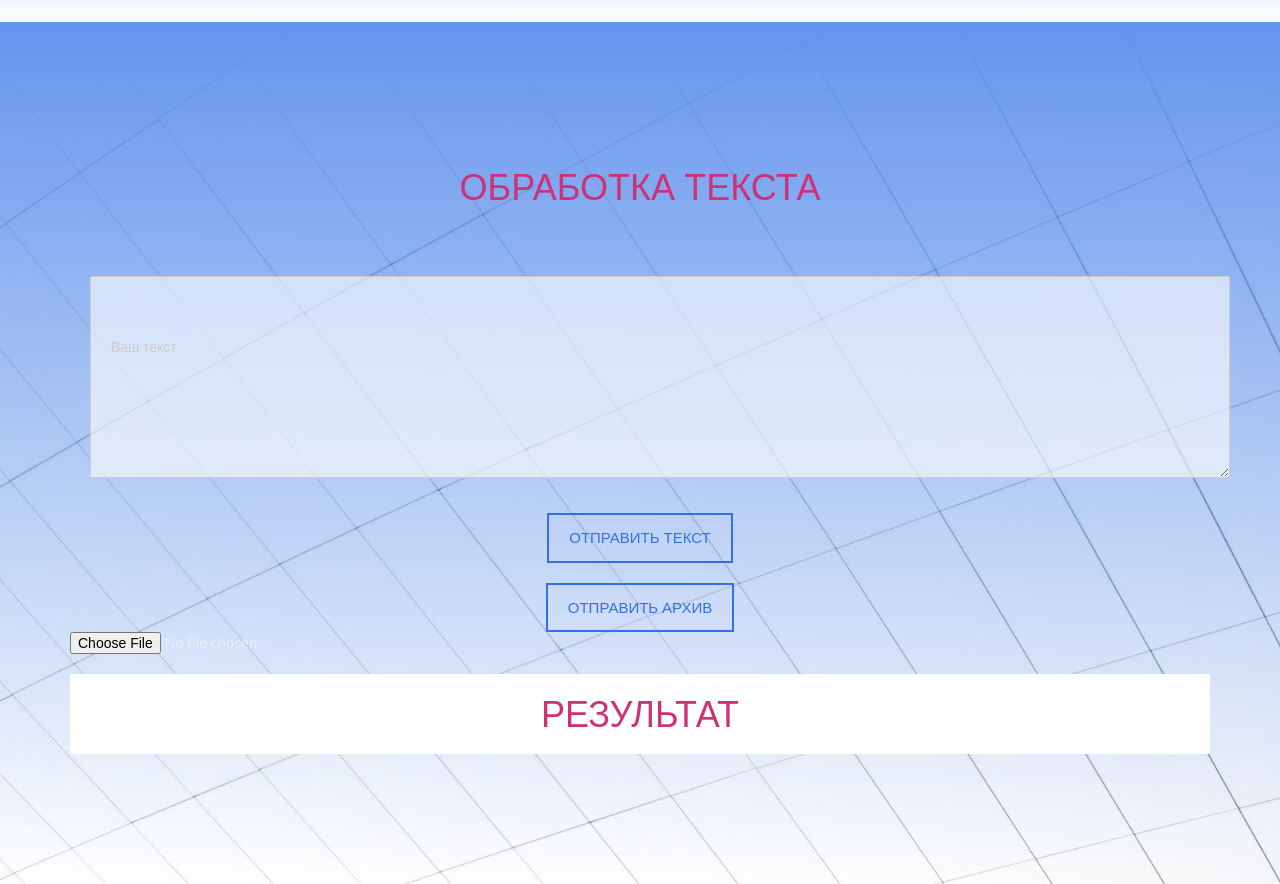
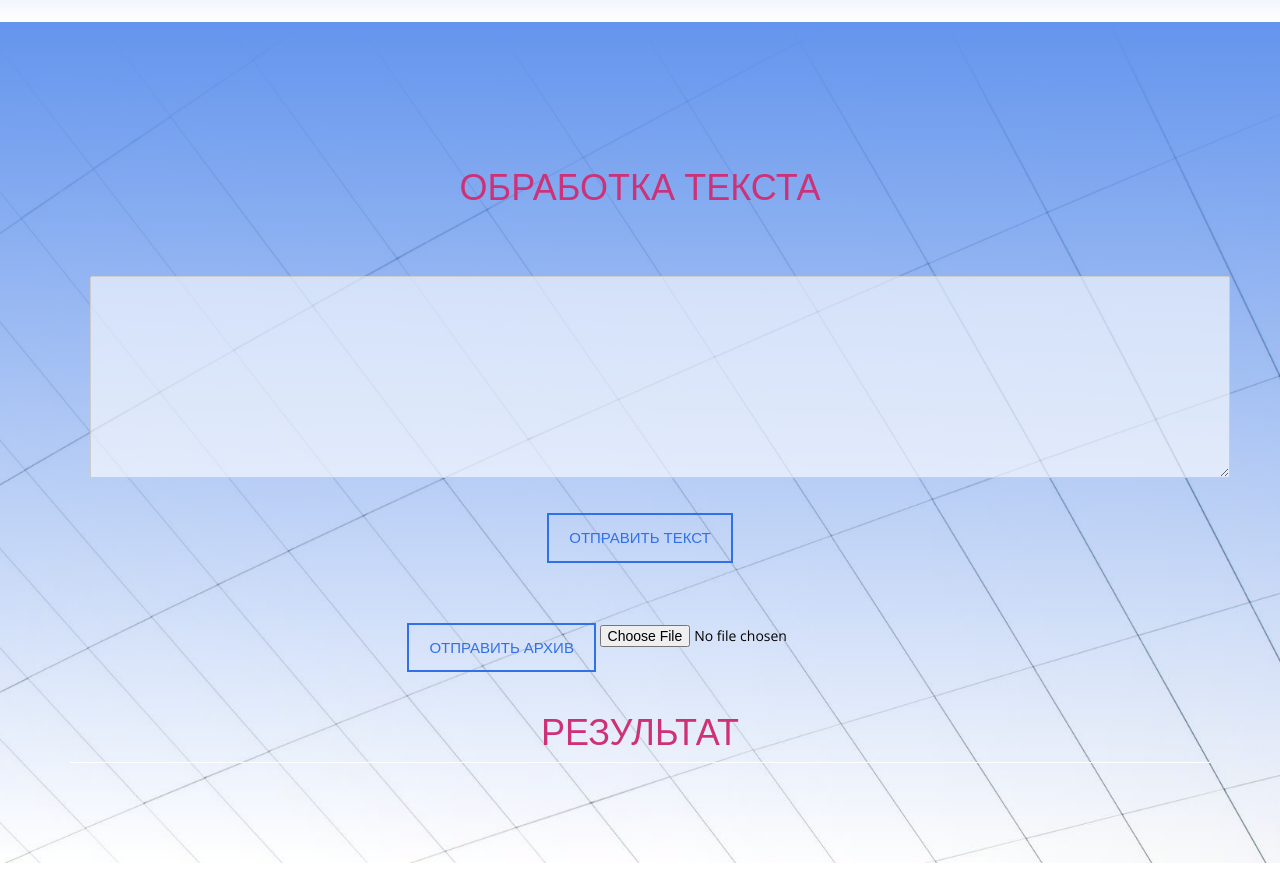
Before and after one commit to uliana-sentsova/NER, a plain HTML site: page templates/index.html in a window 1280 px wide. Shown: the part 1640-2524 px from the top of the page. After the commit the page ends 2503 px from the top, so only its background shows below. Drawn offline with nearby package versions, Linux system fonts and the light colour scheme.

Commit message:
udate index.html

```diff
--- a/templates/index.html
+++ b/templates/index.html
@@ -70,7 +70,8 @@
     </div>
   </div>
 </header>
-<!-- Services Section -->
+
+
 <div id="services" class="text-center">
   <div class="container">
     <div class="col-md-8 col-md-offset-2 section-title">
@@ -86,12 +87,8 @@
         <h4>Получи отчёт</h4>
         <p>Информация о персонах, организациях и локациях, упомянутых в текстах.</p>
       </div>
-<!--       <div class="col-xs-6 col-md-4"> <i class="fa fa-area-chart"></i>
-        <h4>Получи визуализацию</h4>
-        <p>Графы связей между сущностями в тексте.</p> -->
-      </div>
     </div>
-  </div>
+</div>
 </div>
 
 
@@ -103,26 +100,41 @@
         <h1>Обработка текста</h1>
 
       </div>
-        <form>
-          <div class="form-group">
-            <textarea name="message" id="message" class="form-control" rows="4" placeholder="Ваш текст" required></textarea>
+      <form>
+
+          <div class="form-group" align="center">
+            <textarea name="message" id="message" class="form-control" rows="4" placeholder="Ваш текст" required>
+            </textarea>
             <p class="help-block text-danger"></p>
           </div>
-          <div id="success">
+
+          <div id="success"></div>
+
           <button id='recognize' type="submit" class="btn btn-default">Отправить текст</button>
-          </div>
-          <div id="something">
-<button id="upload-file-btn" type="button" class="btn btn-default">Отправить архив</button>
-          <input type="file" name="my_file" id="my-file" placeholder="sfv">
-          </div>
 
-<div id="result" class="text-center">
-
-          <h1>Результат</h1>
-          </div>
+      </form>
 
 
+    <form id="upload-file" method="post" enctype="multipart/form-data" align="center">
+        <fieldset>
+            <button id="upload-file-btn" type="button" class="btn btn-default">Отправить архив</button>
+            <input name="file" type="file" style="color:black; display:inline">
+        </fieldset>
+
+    </form>
+
+      <div class='col-md-12' id='result_header'>
+          <h1>Результат</h1>
+      </div>
+      <div class='col-md-12' id='result'></div>
+      </div>
+
+    </div>
+  </div>
 </div>
+
+<script src="//cdnjs.cloudflare.com/ajax/libs/less.js/2.7.1/less.min.js"></script>
+
 <script src='https://ajax.googleapis.com/ajax/libs/jquery/1.12.4/jquery.min.js'></script>
 <script type="text/javascript" src="../static/js/jquery.1.11.1.js"></script>
 <script type="text/javascript" src="../static/js/bootstrap.js"></script>
```
